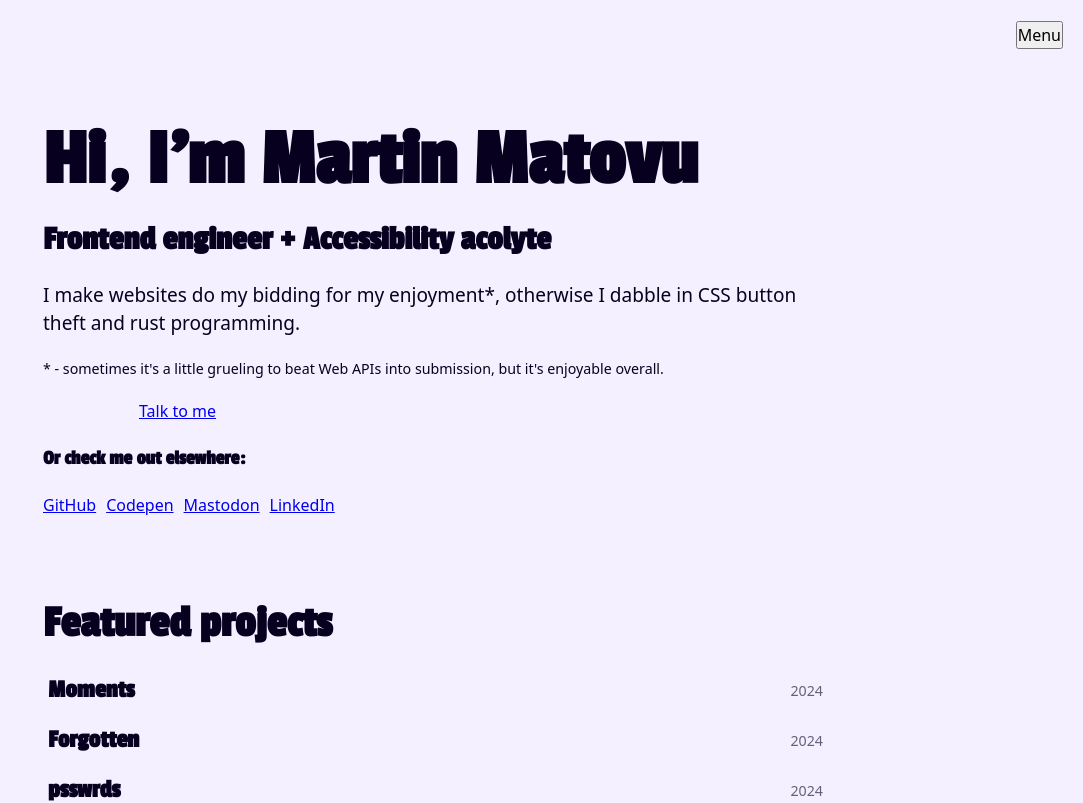
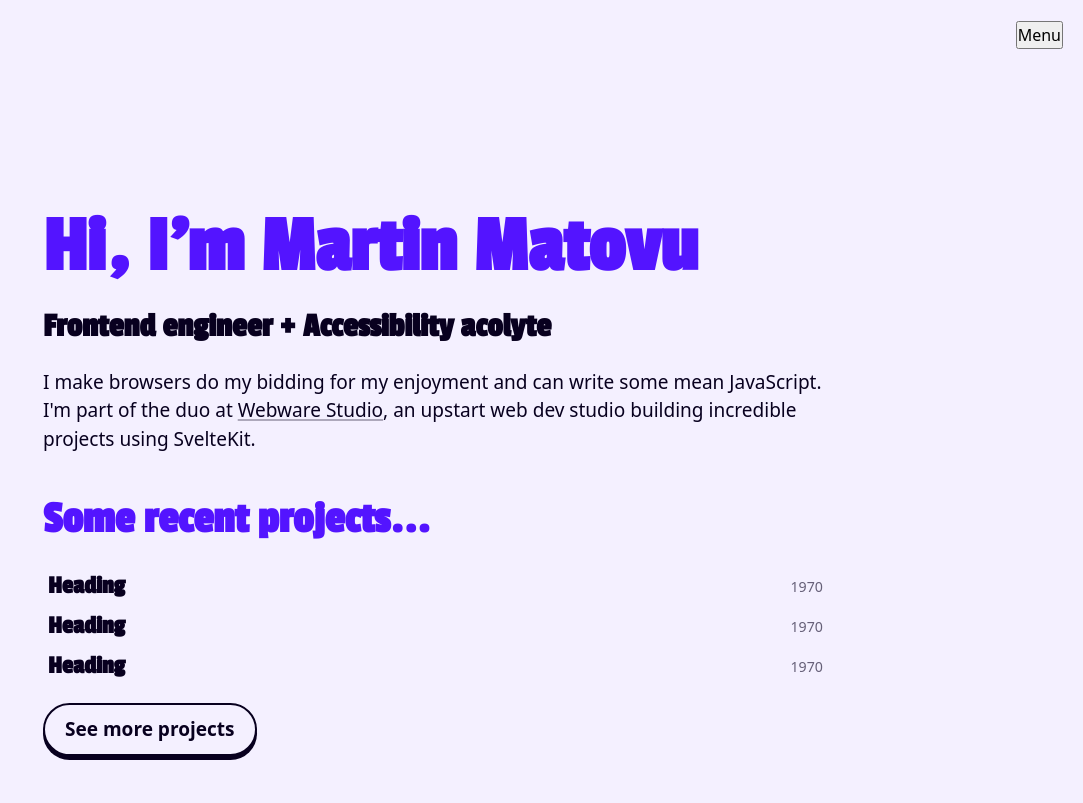
Before and after one commit to matovius/martin, a SvelteKit app: page / in a window 1280 px wide. Shown: the top 803 px of the page, without its empty margins (197-1280 px from the left). Built offline with nearby package versions, Linux system fonts and the light colour scheme.

Commit message:
refactor: rework page elements, use snippets for page sections, change page title

```diff
--- a/src/routes/+page.svelte
+++ b/src/routes/+page.svelte
@@ -1,41 +1,97 @@
 <script lang="ts">
-	import { onMount } from 'svelte';
-	import { quadInOut } from 'svelte/easing';
-	import { fade, fly } from 'svelte/transition';
-	import Hero from './Hero.svelte';
-	import FeaturedProjects from './FeaturedProjects.svelte';
-
-	let showPage: boolean = $state(false);
-
-	onMount(() => {
-		setTimeout(() => {
-			showPage = true;
-		}, 200);
-	});
+	import ProjectCard from '$lib/components/FeaturedProjectCard.svelte';
+	import { projects } from '$lib/scripts/projects';
 </script>
 
 <svelte:head>
-	<title>Martin Matovu - Welcome to my Home</title>
+	<title>Martin Matovu</title>
 </svelte:head>
-{#if showPage}
-	<main
-		class="main"
-		in:fly={{ duration: 200, easing: quadInOut, x: 0, y: 50, opacity: 0 }}
-		out:fade={{ duration: 200, easing: quadInOut }}
-	>
-		<Hero />
-		<FeaturedProjects />
-	</main>
-{/if}
+
+<main>
+	{@render HeroSection()}
+	{@render ProjectsSection()}
+</main>
+
+{#snippet HeroSection()}
+	<section id="hero" class="hero">
+		<div class="container">
+			<div class="headline">
+				<h1 class="heading">Hi, I'm Martin Matovu</h1>
+				<h2 class="h4 subheading">Frontend engineer + Accessibility acolyte</h2>
+				<p class="p text">
+					I make browsers do my bidding for my enjoyment and can write some mean JavaScript. I'm
+					part of the duo at <a
+						href="https://webware.studio"
+						target="_blank"
+						rel="noopener noreferrer"
+						class="link external">Webware Studio</a
+					>, an upstart web dev studio building incredible projects using SvelteKit.
+				</p>
+			</div>
+		</div>
+	</section>
+{/snippet}
+
+{#snippet ProjectsSection()}
+	<section id="projects" class="projects">
+		<div class="container">
+			<div class="headline">
+				<h3 class="heading">Some recent projects...</h3>
+			</div>
+
+			<ul class="featured-projects">
+				{#each projects as project}
+					{#if project.isFeatured}
+						<li>
+							<ProjectCard {project} />
+						</li>
+					{/if}
+				{/each}
+			</ul>
+
+			<div class="cta">
+				<a href="/projects" class="btn more-projects" aria-label="See more projects"></a>
+			</div>
+		</div>
+	</section>
+{/snippet}
 
 <style>
-	.main {
-		width: 100%;
-		display: flex;
-		flex-direction: column;
-		justify-content: center;
-		align-items: center;
-		padding-inline: 20px;
-		padding-block: 120px 40px;
+	main {
+		padding-inline: 1.25rem /* 20px */;
+		padding-block: 3.75rem /* 60px*/ 2.5rem /* 40px */;
+		margin-block-start: var(--header-height);
+
+		@media screen and (min-width: 37.5rem) /* 600px */ {
+			padding-block-start: 7.5rem /* 120px */;
+		}
+	}
+
+	section {
+		& > .container {
+			padding-block-end: 2.5rem /* 40px */;
+			margin-inline: auto;
+
+			& > .headline {
+				display: flex;
+				flex-direction: column;
+				gap: 1.25rem /* 20px */;
+
+				& > .heading {
+					color: var(--color-primary);
+				}
+			}
+
+			& > .cta {
+				display: flex;
+				padding-block-start: 1.25rem /* 20px */;
+			}
+		}
+	}
+
+	ul.featured-projects {
+		list-style: none;
+		display: grid;
+		padding-block-start: 1.25rem /* 20px */;
 	}
 </style>
```
